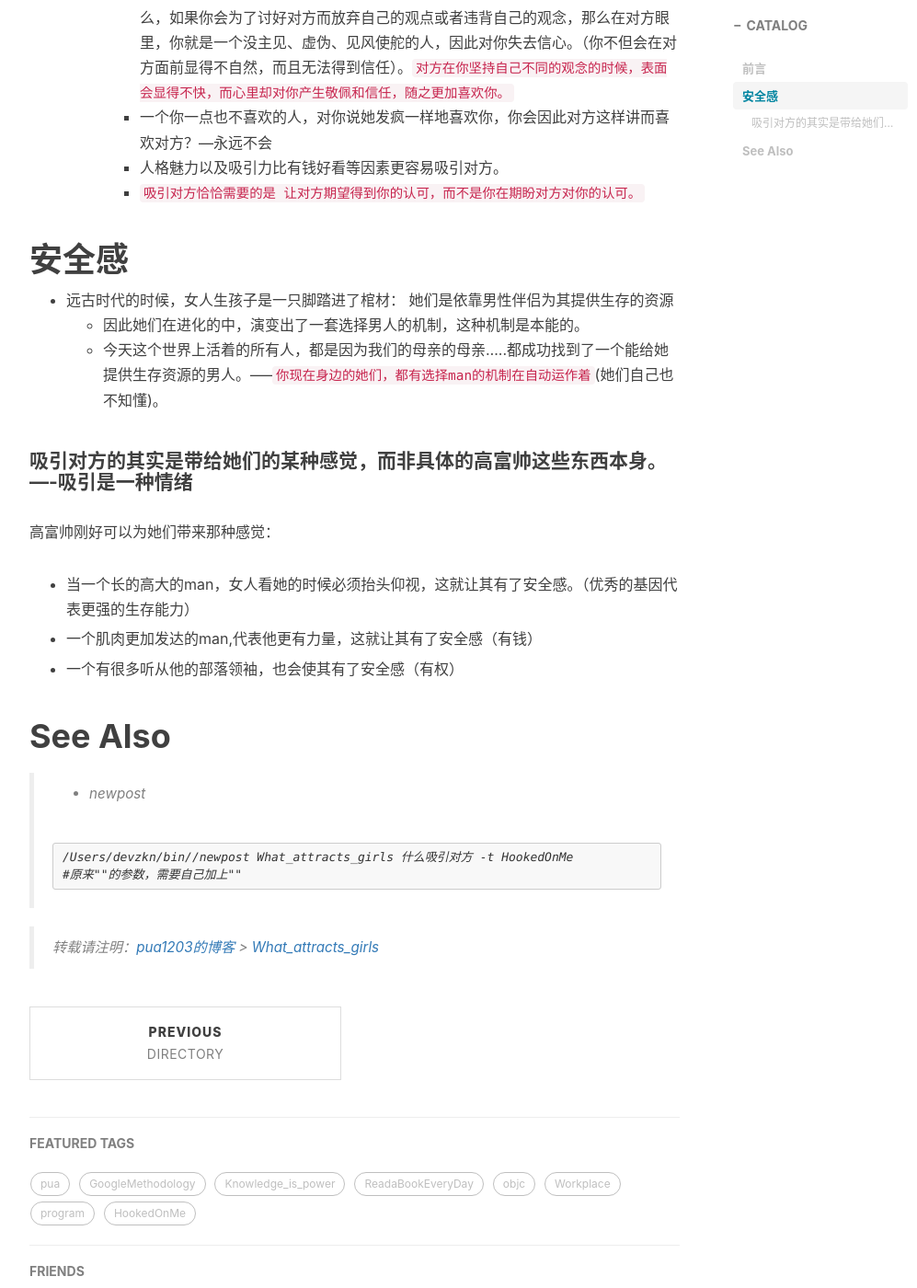
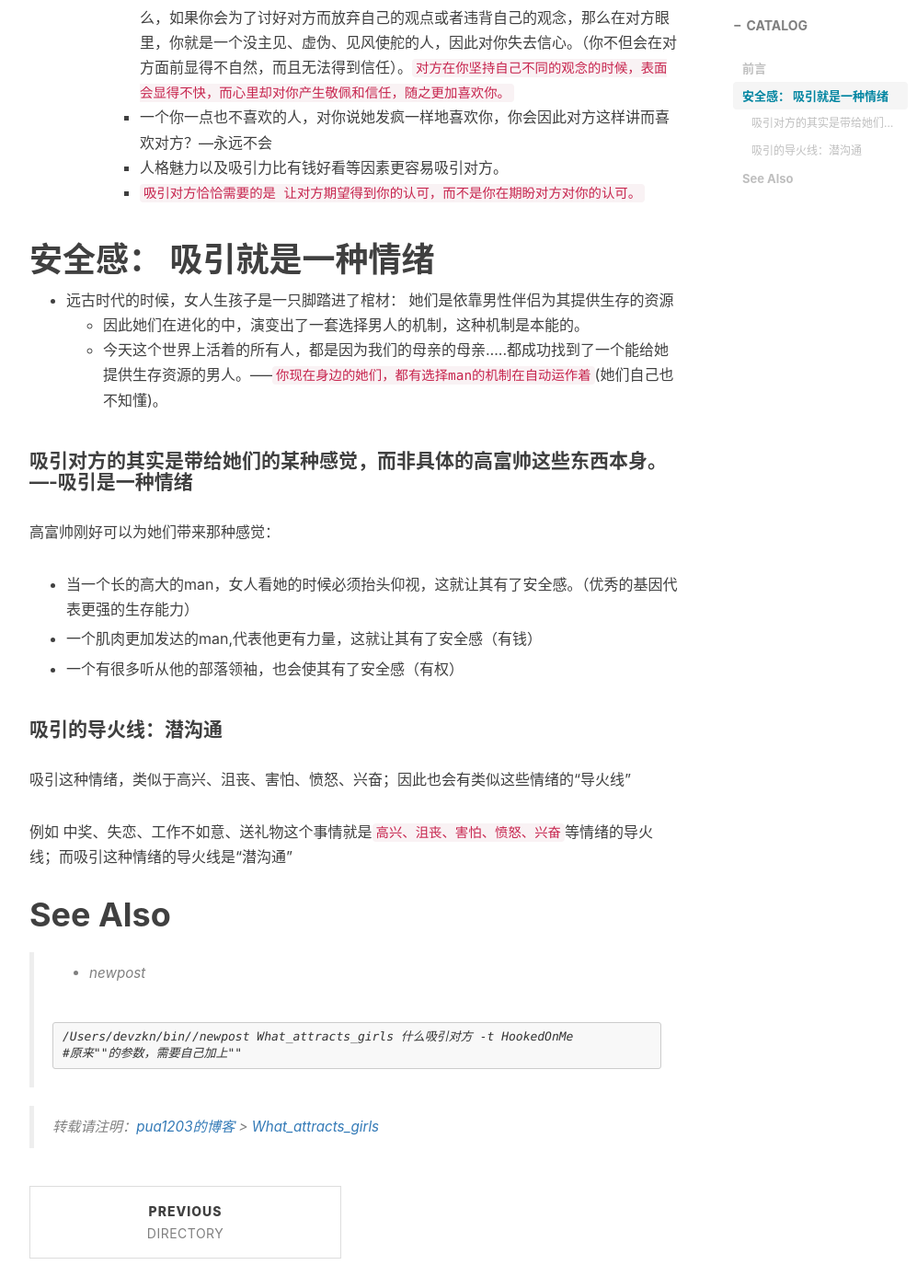
Before and after one commit to pua1203/pua1203.github.io, a Jekyll site: the page built from _posts/HookedOnMe/2018-10-16-What_attracts_girls.md, in a window 1280 px wide and 1400 px high, scrolled down 1158 px. Shown: the whole window at 92% size, without its empty margins (233-1230 px from the left). Built offline with Jekyll 4.4.1, drawn with Linux system fonts in a browser that asks for light colours; nearby versions of some CDN libraries; comment, search, counter and statistics services are not loaded.

Commit message:
例如 中奖、失恋、工作不如意、送礼物这个事情就是高兴、沮丧、害怕、愤怒、兴奋等情绪的导火线；而吸引这种情绪的导火线是“潜沟通”

```diff
--- a/_posts/HookedOnMe/2018-10-16-What_attracts_girls.md
+++ b/_posts/HookedOnMe/2018-10-16-What_attracts_girls.md
@@ -6,7 +6,7 @@ tag: HookedOnMe
 site: https://zhangkn.github.io
 catalog: true
 author: kunnan
-subtitle: 什么吸引对方
+subtitle: ----吸引是一种情绪
 ---
 
 
@@ -36,7 +36,7 @@ subtitle: 什么吸引对方
 
 
 
-# 安全感
+# 安全感： 吸引就是一种情绪
 
 
 
@@ -63,6 +63,18 @@ subtitle: 什么吸引对方
 
 
 
+#### 吸引的导火线：潜沟通
+
+
+
+
+
+吸引这种情绪，类似于高兴、沮丧、害怕、愤怒、兴奋；因此也会有类似这些情绪的“导火线”
+
+
+
+例如 中奖、失恋、工作不如意、送礼物这个事情就是`高兴、沮丧、害怕、愤怒、兴奋`等情绪的导火线；而吸引这种情绪的导火线是“潜沟通”
+
 
 
 
```
